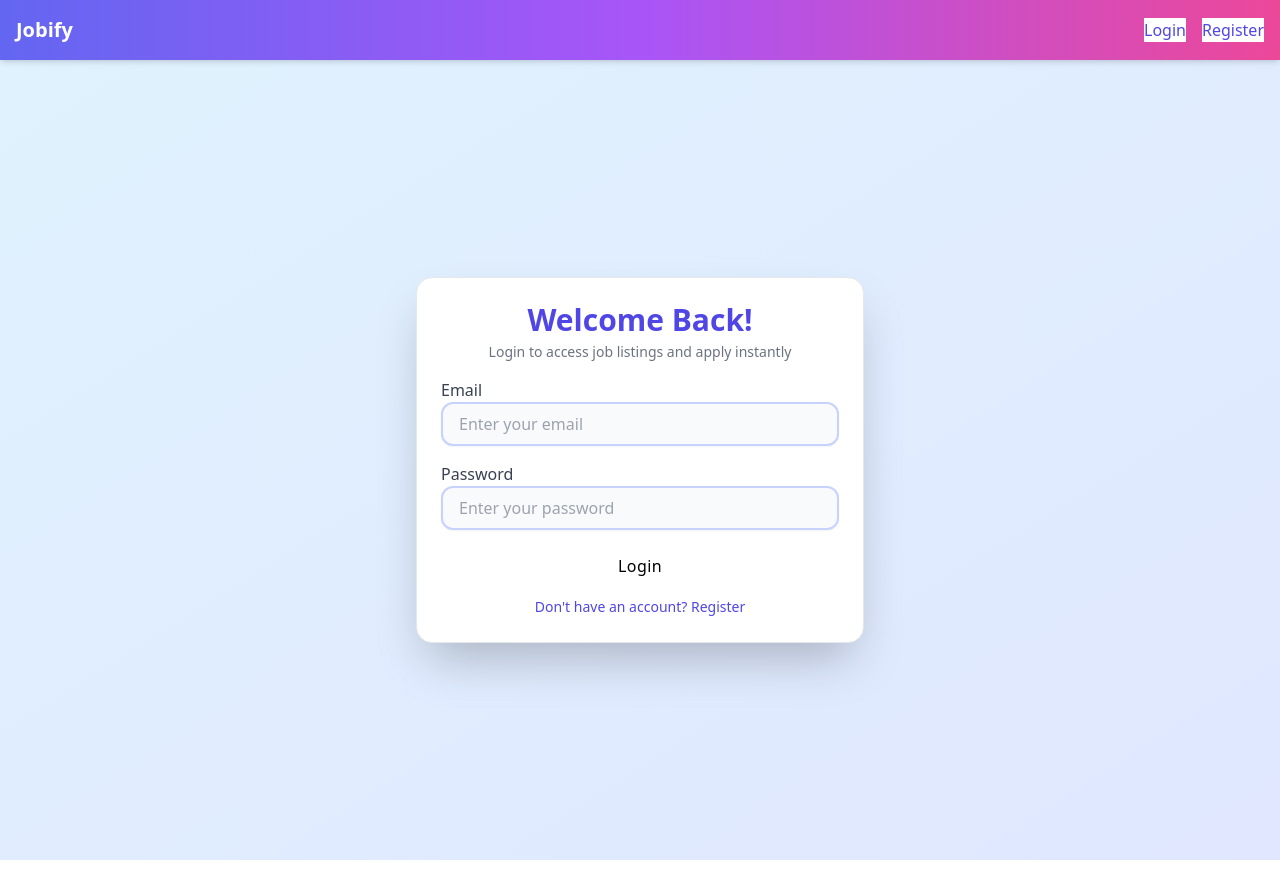
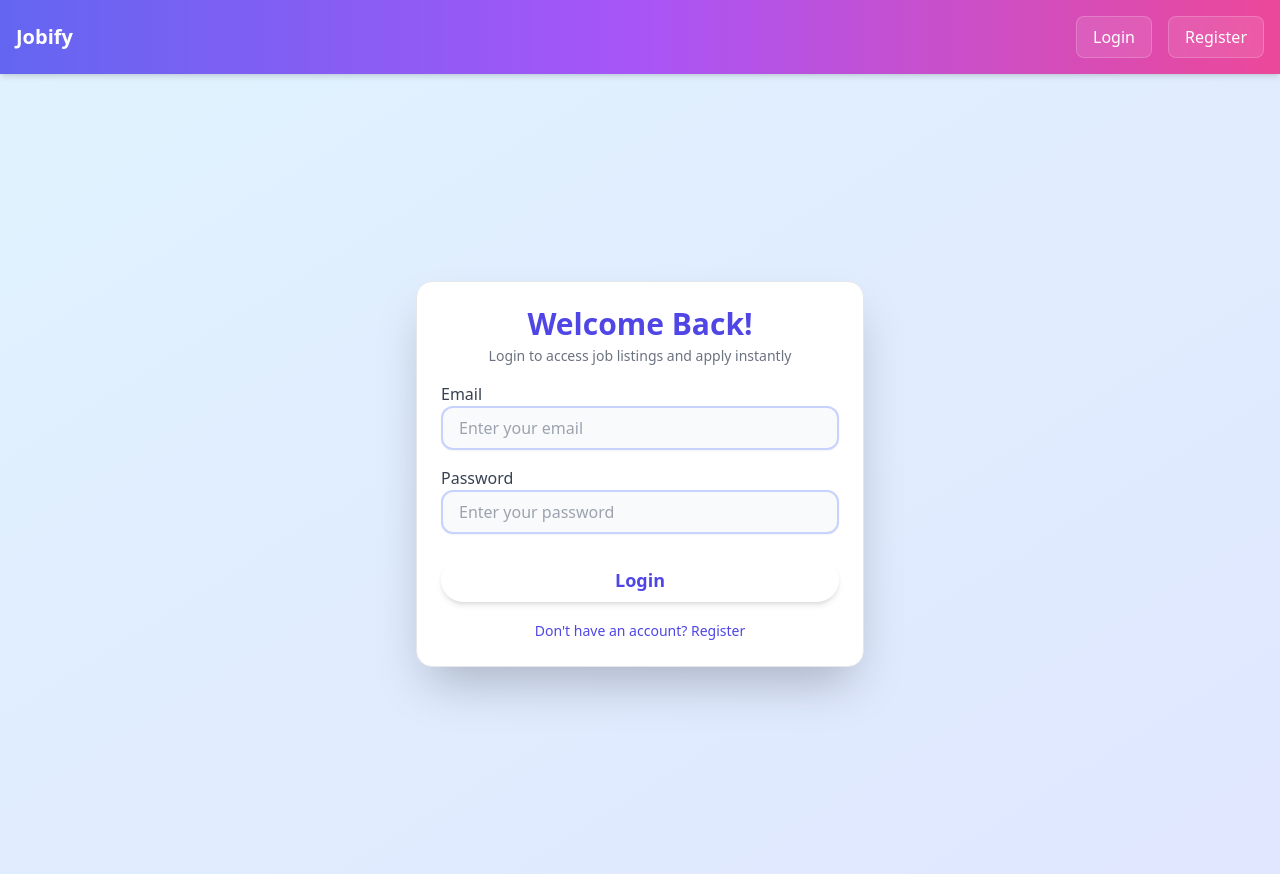
Before and after one commit to PAVANT009/jobify, a React (Create React App) app: page /login in a window 1280 px wide. Built offline with nearby package versions, Linux system fonts and the light colour scheme.

Commit message:
completed #2

```diff
--- a/src/components/Navbar.jsx
+++ b/src/components/Navbar.jsx
@@ -52,13 +52,13 @@ export default function Navbar() {
             <>
               <Link
                 to="/login"
-                className="btn btn-sm bg-white text-indigo-600 hover:bg-gray-100 border-none"
+                className="group relative px-4 py-2 bg-white/10 backdrop-blur-sm text-white rounded-lg border border-white/20 hover:bg-white/20 transition-all duration-300 flex items-center gap-2"
               >
                 Login
               </Link>
               <Link
                 to="/register"
-                className="btn btn-sm bg-white text-indigo-600 hover:bg-gray-100 border-none"
+                className="group relative px-4 py-2 bg-white/10 backdrop-blur-sm text-white rounded-lg border border-white/20 hover:bg-white/20 transition-all duration-300 flex items-center gap-2"
               >
                 Register
               </Link>
--- a/src/pages/Dashboard.jsx
+++ b/src/pages/Dashboard.jsx
@@ -315,10 +315,16 @@ export default function Dashboard() {
                     <p className="mt-2 text-gray-600 line-clamp-3">{job.description}</p>
                     {user.role === "user" && (
                       job.applicants?.some(app => app._id === user._id) ? (
-                        <button className="btn btn-disabled mt-4">Applied</button>
+                        <button
+                          className="group relative px-4 py-2 bg-green-100/30 backdrop-blur-sm text-green-700 rounded-lg border border-green-300 flex items-center gap-2 font-semibold shadow mt-4"
+                          disabled
+                        >
+                          <svg className="w-5 h-5 text-green-500" fill="none" stroke="currentColor" strokeWidth="2" viewBox="0 0 24 24"><path strokeLinecap="round" strokeLinejoin="round" d="M5 13l4 4L19 7" /></svg>
+                          Applied
+                        </button>
                       ) : (
                         <button
-                          className="btn btn-primary mt-4"
+                          className="group relative px-4 py-2 bg-white/10 backdrop-blur-sm text-indigo-700 rounded-lg border border-indigo-200 hover:bg-white/20 transition-all duration-300 flex items-center gap-2 font-semibold shadow mt-4"
                           onClick={(e) => {
                             e.stopPropagation();
                             applyToJob(job._id);
@@ -347,7 +353,7 @@ export default function Dashboard() {
                   <button className="btn btn-disabled btn-outline mt-6 w-full">Applied</button>
                 ) : (
                   <button
-                    className="btn btn-primary mt-6 w-full"
+                    className="group relative px-4 py-2 bg-white/10 backdrop-blur-sm text-indigo-700 rounded-lg border border-indigo-200 hover:bg-white/20 transition-all duration-300 flex items-center gap-2 font-semibold shadow mt-6 w-full"
                     onClick={() => {
                       applyToJob(selectedJob._id);
                       setShowJobModal(false);
--- a/src/pages/Login.jsx
+++ b/src/pages/Login.jsx
@@ -68,7 +68,7 @@ export default function Login() {
           </div>
 
           <div className="form-control mb-4">
-            <button type="submit" className="btn btn-primary w-full rounded-full tracking-wide">Login</button>
+            <button type="submit" className="btn btn-sm bg-white text-indigo-600 hover:bg-gray-100 border-none w-full rounded-full py-2 font-semibold text-lg shadow-md transition duration-200">Login</button>
           </div>
 
           <div className="text-center">
--- a/src/pages/Register.jsx
+++ b/src/pages/Register.jsx
@@ -149,7 +149,7 @@ export default function Register() {
           )}
 
           <div className="form-control mb-4">
-            <button type="submit" className="btn bg-indigo-600 hover:bg-indigo-700 text-white w-full rounded-full py-2 font-semibold text-lg shadow-md transition duration-200">Register</button>
+            <button type="submit" className="btn btn-sm bg-white text-indigo-600 hover:bg-gray-100 border-none w-full rounded-full py-2 font-semibold text-lg shadow-md transition duration-200">Register</button>
           </div>
 
           <div className="text-center">
```
